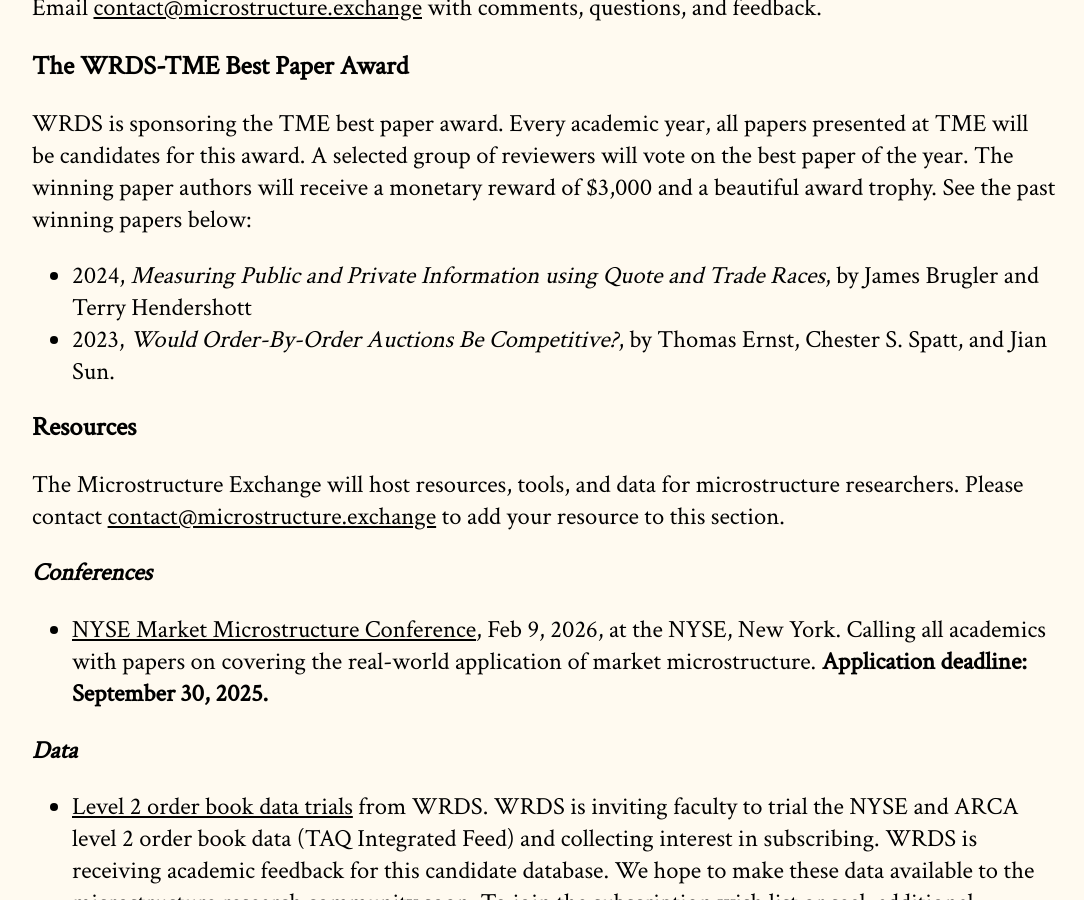
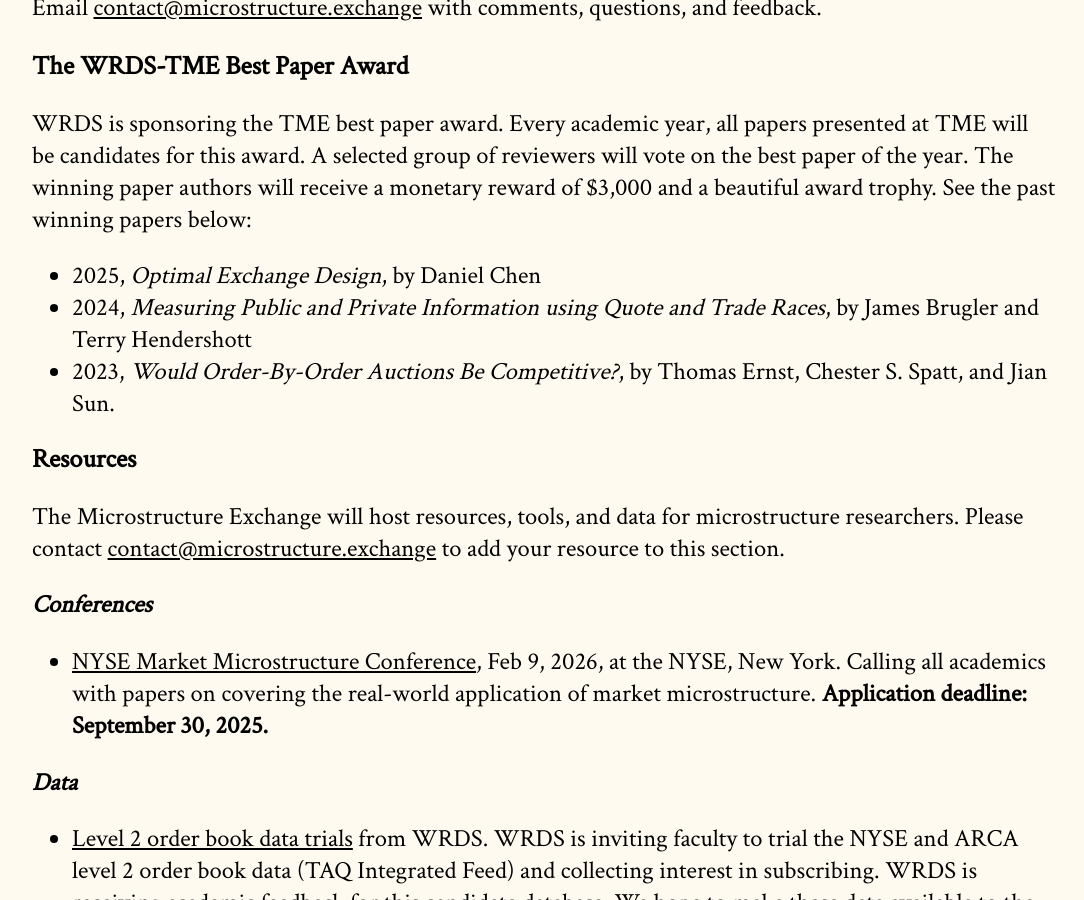
Before and after one commit to cpfiffer/microstructure.exchange, a Jekyll site: the page built from index.md, in a window 1280 px wide and 900 px high, scrolled down 2236 px. Shown: the whole window, without its empty margins (96-1180 px from the left). Built offline with Jekyll 4.4.1, drawn with Linux system fonts in a browser that asks for light colours; some web fonts are replaced.

Commit message:
Update index.md

```diff
--- a/index.md
+++ b/index.md
@@ -52,6 +52,7 @@ Email [contact@microstructure.exchange](mailto:contact@microstructure.exchange)
 ## The WRDS-TME Best Paper Award
 WRDS is sponsoring the TME best paper award. Every academic year, all papers presented at TME will be candidates for this award. A selected group of reviewers will vote on the best paper of the year. The winning paper authors will receive a monetary reward of $3,000 and a beautiful award trophy. See the past winning papers below:
 
+- 2025, _Optimal Exchange Design_, by Daniel Chen
 - 2024, _Measuring Public and Private Information using Quote and Trade Races_, by James Brugler and Terry Hendershott
 - 2023, _Would Order-By-Order Auctions Be Competitive?_, by Thomas Ernst, Chester S. Spatt, and Jian Sun.
 
```
